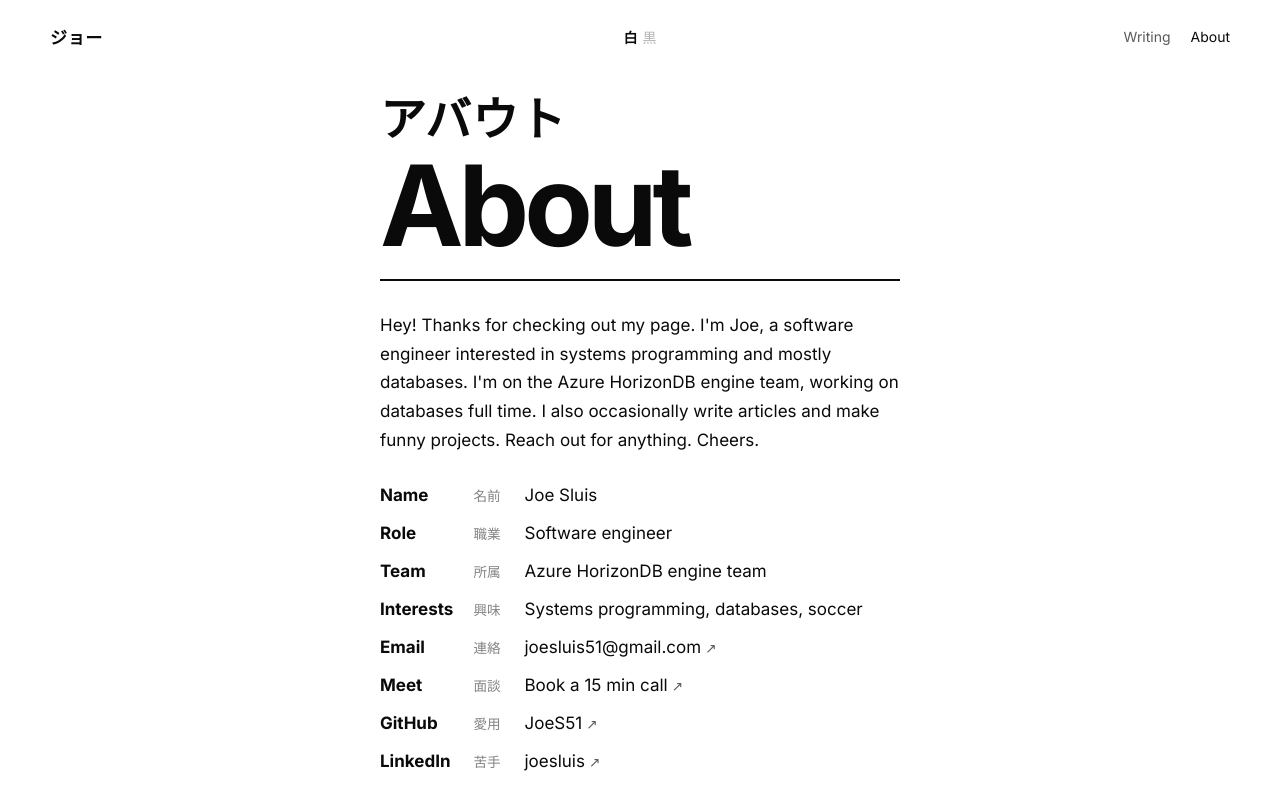
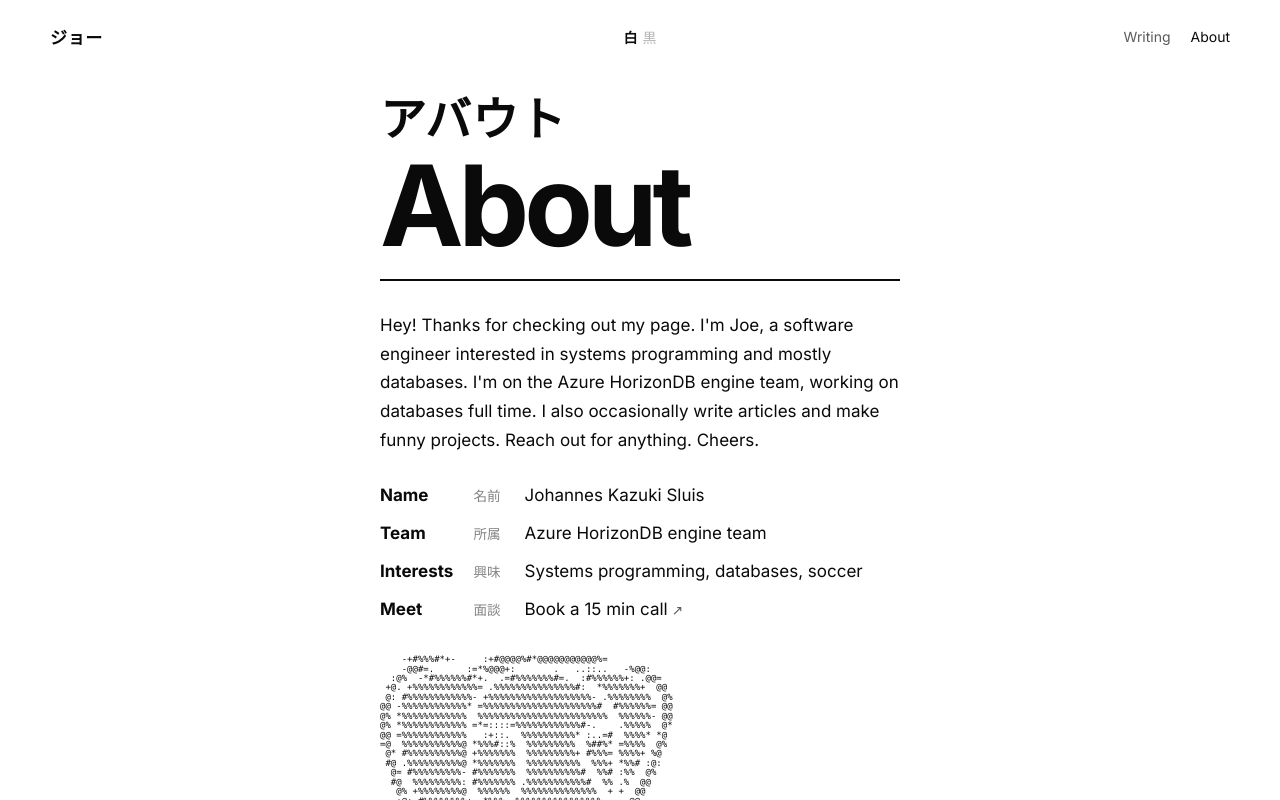
Before and after one commit to JoeS51/Johannes_Sluis_Portfolio_3.0, a Next.js app: page /about in a window 1280 px wide. Shown: the top 800 px of the page. Built offline with nearby package versions, Linux system fonts and the light colour scheme.

Commit message:
About: full name, drop rows already on home

```diff
--- a/app/about/page.tsx
+++ b/app/about/page.tsx
@@ -41,14 +41,10 @@ const asciiArt = String.raw`    -+#%%%#*+-     :+#@@@@%#*@@@@@@@@@@@%=
                             =@@@@@@@*:`;
 
 const specs: Spec[] = [
-  { label: "Name", ja: "名前", value: "Joe Sluis" },
-  { label: "Role", ja: "職業", value: "Software engineer" },
+  { label: "Name", ja: "名前", value: "Johannes Kazuki Sluis" },
   { label: "Team", ja: "所属", value: "Azure HorizonDB engine team" },
   { label: "Interests", ja: "興味", value: "Systems programming, databases, soccer" },
-  { label: "Email", ja: "連絡", value: <a href={`mailto:${links.email}`}>{links.email}</a> },
   { label: "Meet", ja: "面談", value: <a href={links.cal} target="_blank" rel="noopener noreferrer">Book a 15 min call</a> },
-  { label: "GitHub", ja: "愛用", value: <a href={links.github} target="_blank" rel="noopener noreferrer">JoeS51</a> },
-  { label: "LinkedIn", ja: "苦手", value: <a href={links.linkedin} target="_blank" rel="noopener noreferrer">joesluis</a> },
 ];
 
 export default function Page() {
```
